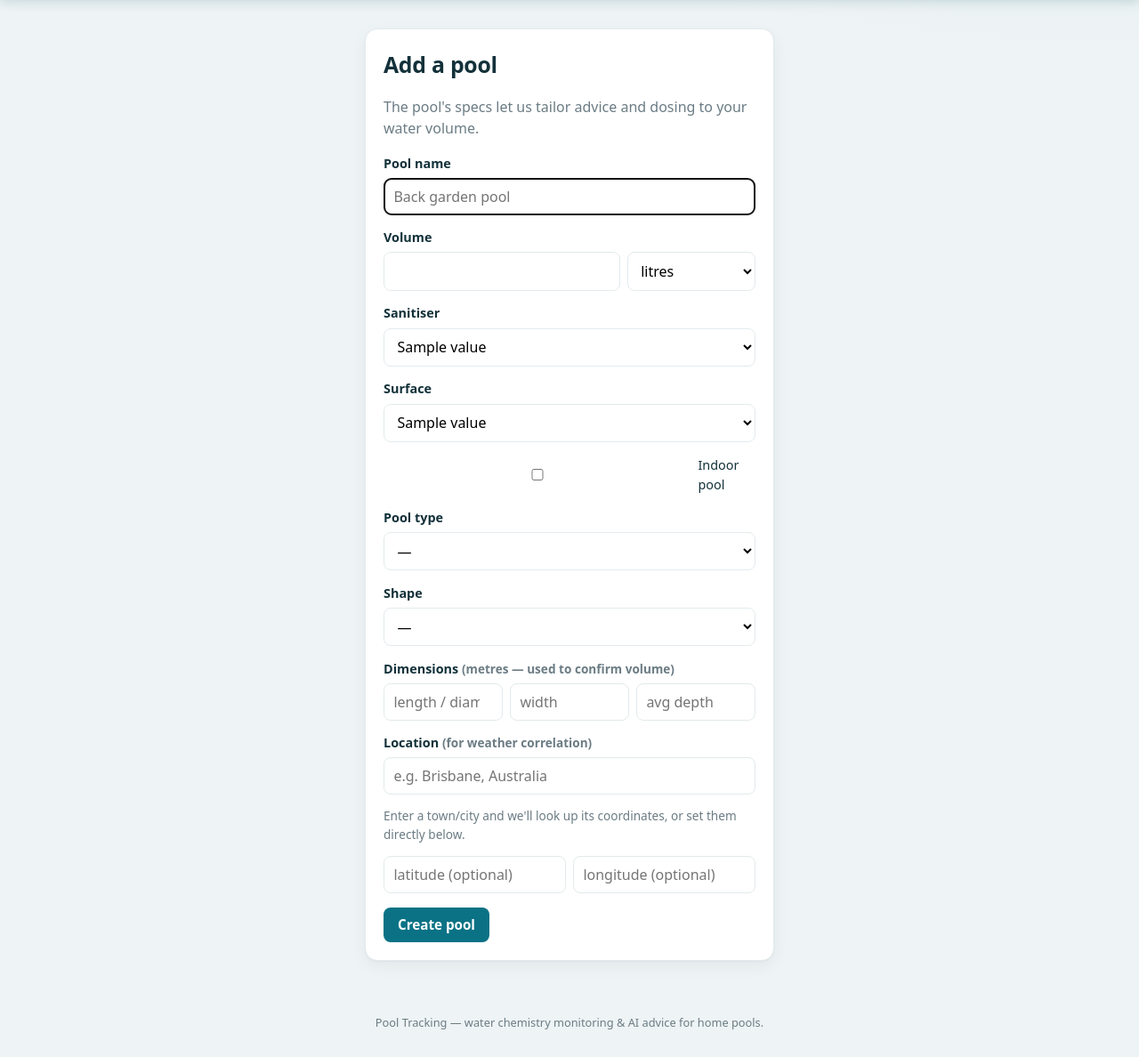
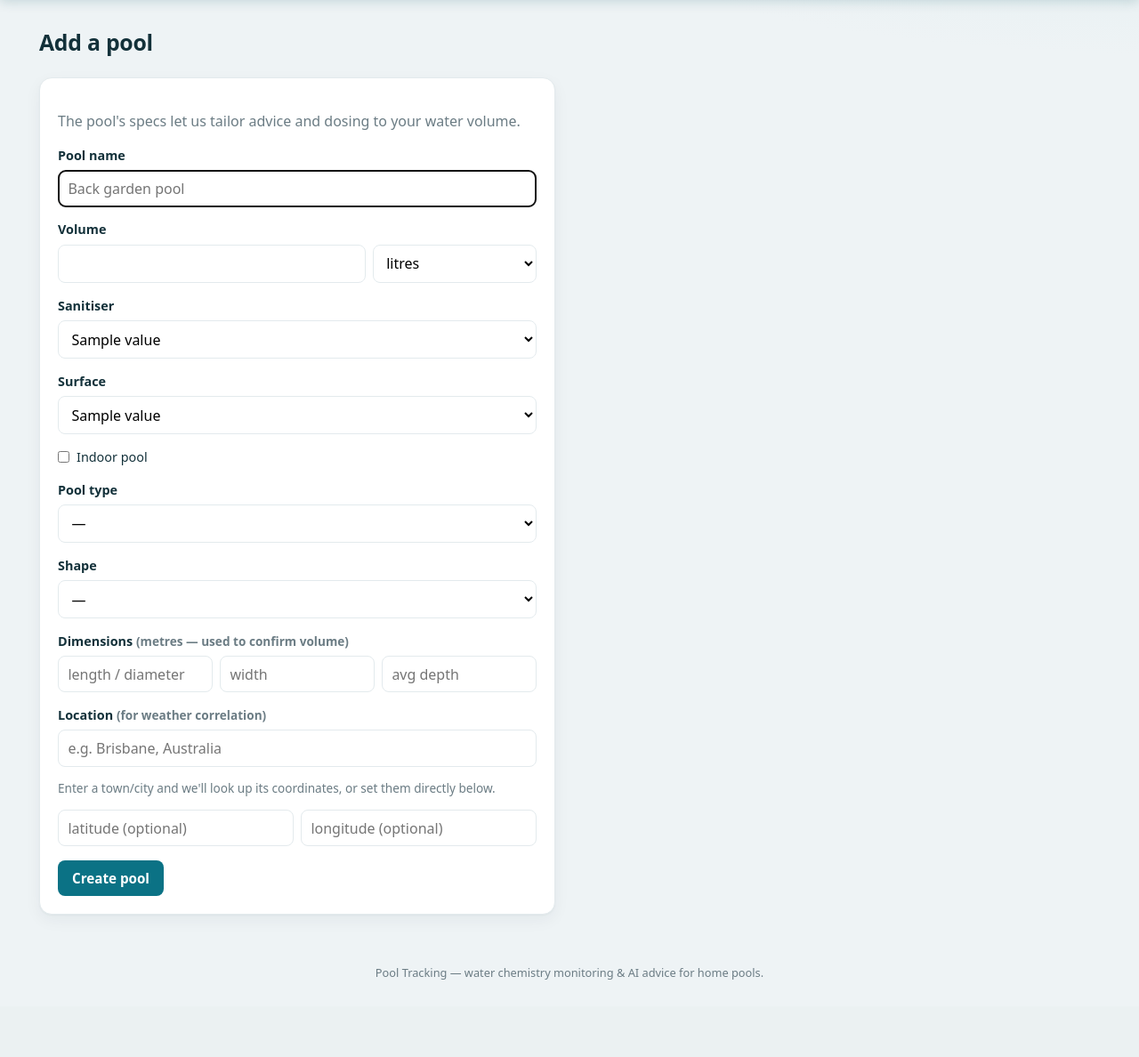
Before and after one commit to rorydavidson/pool-tracking, a FastAPI app: template app/templates/pool_form.html in a window 1280 px wide. Shown: the part 50-1238 px from the top of the page at 89% size. After the commit the page ends 1151 px from the top, so only its background shows below. Run offline with FastAPI, Linux system fonts and the light colour scheme; the template is opened without the code that fills it: most values are stand-ins (such as "Sample title", 1, 10 or a date in 2020).

Commit message:
Fix inconsistent form layout and spacing
- Stop the global input width rule from stretching checkboxes/radios, which
  pushed labels like "Indoor pool" outside the card.
- Give all in-app forms the same shape: a left-aligned card under a page-head
  (create, edit, reading), instead of the edit page's mismatched centred card.
- Cap the device connect-form width so its inputs match the other forms rather
  than spanning the full page.

Co-Authored-By: Claude Opus 4.6 <noreply@anthropic.com>

```diff
--- a/app/static/style.css
+++ b/app/static/style.css
@@ -65,6 +65,9 @@ h2 { font-size: 1.12rem; margin: 0 0 0.5rem; }
   box-shadow: var(--shadow);
 }
 .card.narrow { max-width: 460px; margin: 2rem auto; }
+/* In-app forms: left-aligned under their page-head, like every other page. */
+.card.form-narrow { max-width: 580px; }
+.connect-form { max-width: 580px; }
 .card.empty { text-align: center; }
 .card.empty .primary { margin: 0.75rem 0; }
 
@@ -92,10 +95,11 @@ h2 { font-size: 1.12rem; margin: 0 0 0.5rem; }
 
 label { display: block; font-weight: 600; margin: 0.9rem 0 0.3rem; font-size: 0.9rem; }
 label.checkbox { font-weight: 400; display: flex; align-items: center; gap: 0.5rem; }
-input, select, textarea {
+input:not([type="checkbox"]):not([type="radio"]), select, textarea {
   width: 100%; padding: 0.55rem 0.65rem; border: 1px solid var(--line);
   border-radius: 8px; font-size: 1rem; font-family: inherit; background: #fff;
 }
+input[type="checkbox"], input[type="radio"] { width: auto; flex: 0 0 auto; margin: 0; }
 textarea { resize: vertical; }
 .row { display: flex; gap: 0.5rem; }
 .row input { flex: 2; } .row select { flex: 1; }
--- a/app/templates/integrations.html
+++ b/app/templates/integrations.html
@@ -70,7 +70,7 @@
         <button type="submit" class="danger-link">Disconnect</button>
       </form>
     {% else %}
-      <form method="post" action="/integrations/{{ provider.value }}/connect">
+      <form method="post" action="/integrations/{{ provider.value }}/connect" class="connect-form">
         <label for="email_{{ provider.value }}">{{ meta.name }} email</label>
         <input type="email" id="email_{{ provider.value }}" name="email" required>
         <label for="pw_{{ provider.value }}">Password</label>
--- a/app/templates/pool_edit.html
+++ b/app/templates/pool_edit.html
@@ -6,7 +6,7 @@
   <a class="secondary" href="/pools/{{ pool.id }}">← Back</a>
 </div>
 
-<div class="card narrow">
+<div class="card form-narrow">
   <form method="post" action="/pools/{{ pool.id }}/edit" enctype="multipart/form-data">
     <label for="name">Pool name</label>
     <input type="text" id="name" name="name" value="{{ pool.name }}" required>
--- a/app/templates/pool_form.html
+++ b/app/templates/pool_form.html
@@ -1,8 +1,8 @@
 {% extends "base.html" %}
 {% block title %}Add a pool — {{ app_name }}{% endblock %}
 {% block content %}
-<div class="card narrow">
-  <h1>Add a pool</h1>
+<div class="page-head"><h1>Add a pool</h1></div>
+<div class="card form-narrow">
   <p class="muted">The pool's specs let us tailor advice and dosing to your water volume.</p>
   <form method="post" action="/pools/new">
     <label for="name">Pool name</label>
--- a/app/templates/reading_form.html
+++ b/app/templates/reading_form.html
@@ -1,8 +1,8 @@
 {% extends "base.html" %}
 {% block title %}Add reading — {{ pool.name }}{% endblock %}
 {% block content %}
-<div class="card narrow">
-  <h1>Add a water test</h1>
+<div class="page-head"><h1>Add a water test</h1></div>
+<div class="card form-narrow">
   <p class="muted">Enter whatever you've measured for <strong>{{ pool.name }}</strong>. Leave the rest blank.</p>
 
   <div class="scan-box">
```
